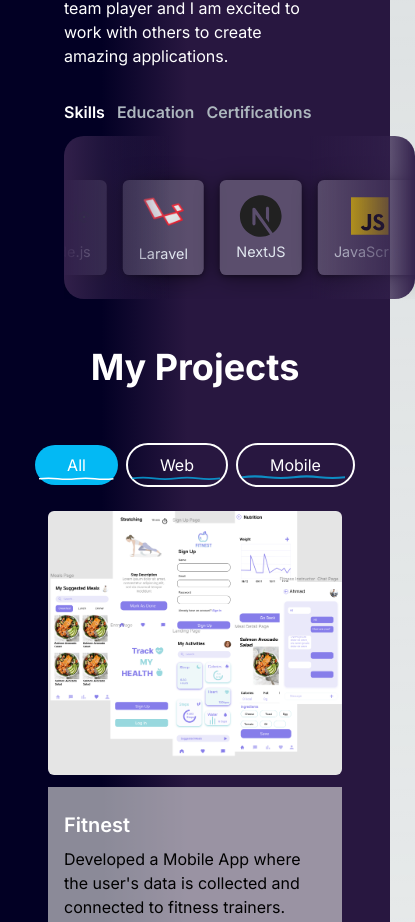
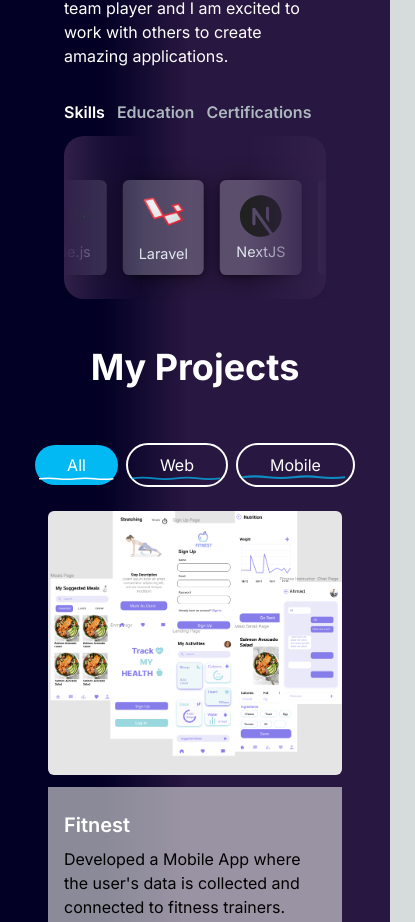
Before and after one commit to imtithalhalalo/portfolio, a Next.js app: page / in a window 390 px wide. Shown: the part 1198-2120 px from the top of the page, 415 px wide, since content can reach past the window. Built offline with nearby package versions, Linux system fonts and the light colour scheme.

Commit message:
style fixes

```diff
--- a/src/app/components/Navbar.tsx
+++ b/src/app/components/Navbar.tsx
@@ -26,7 +26,7 @@ const Navbar = () => {
         <nav className='fixed top-0 left-0 right-0 z-10 bg-opacity-100'>
             <div className='flex flex-wrap items-center justify-between mx-auto px-4 mt-4'>
                 <Link href="/" className='text-2xl md:text-5xl text-white font-semibold'>I <span className='text-[#03b9f4]'>H</span></Link>
-                <div className="mobile-menu block md:hidden mt-4">
+                <div className="mobile-menu block md:hidden mt-4 md:p-2">
                     {
                         !navbarOpen ? (
                             <button onClick={() => setNavbarOpen(true)} className='text-slate-100 flex items-center px-3 py-2 border border-slate-50 rounded hover:text-white'>
--- a/src/app/globals.css
+++ b/src/app/globals.css
@@ -35,12 +35,14 @@ body {
   width: 30rem;
   max-width: 90vw;
   display: flex;
+  flex-wrap: wrap;
   flex-shrink: 0;
   flex-direction: column;
   gap: 1rem 0;
   position: relative;
   padding: 1.5rem 0;
   overflow: hidden;
+  width: 100%;
 }
 
 .tag {
```
